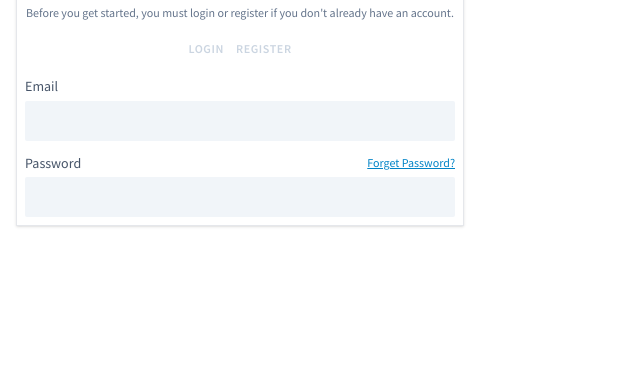
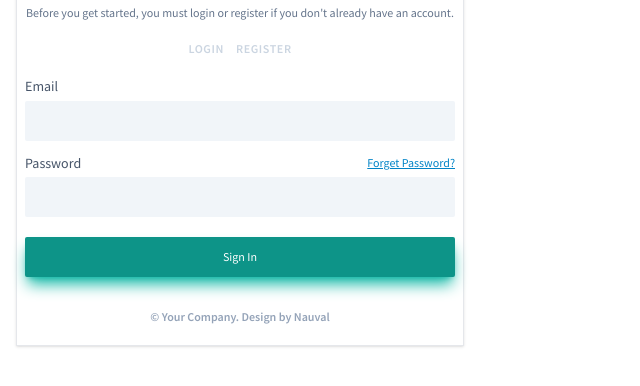
Before and after one commit to Startang141/Faceless-Login-Page, a plain HTML site: page index.html in a window 1280 px wide. Shown: the part 126-512 px from the top of the page, without its empty margins (0-640 px from the left). Drawn offline with nearby package versions, Linux system fonts and the light colour scheme.

Commit message:
button sign in and copyright

```diff
--- a/index.html
+++ b/index.html
@@ -44,6 +44,8 @@
                     <input type="password" placeholder="" name="" id="email" class="w-full p-2 bg-slate-100 mt-1 rounded-sm focus:outline-none focus:ring-1 focus:ring-sky-400">
                 </label>
             </form>
+            <button class="bg-teal-600 w-full mt-5 mb-5 p-3 rounded-sm text-xs text-white shadow-lg shadow- shadow-teal-500">Sign In</button>
+            <p class="text-slate-400 font-semibold text-xs text-center my-3">© Your Company. Design by Nauval</p>
         </div>
     </div>
 </body>
```
